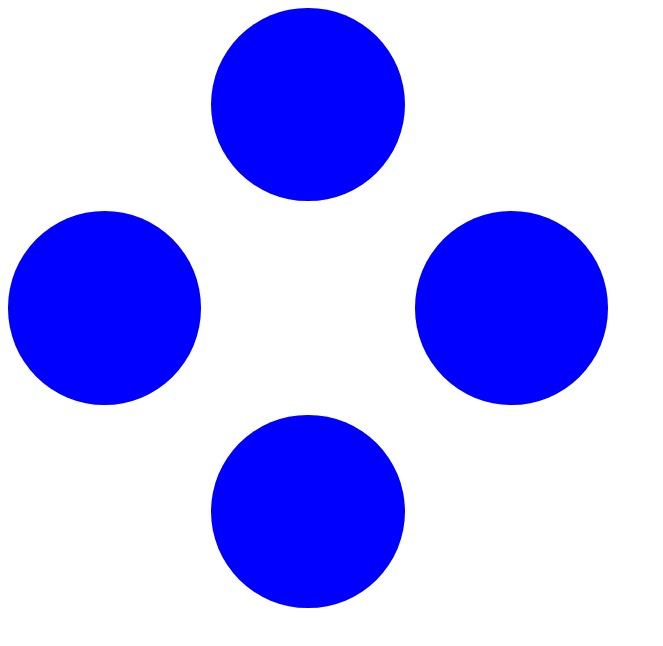
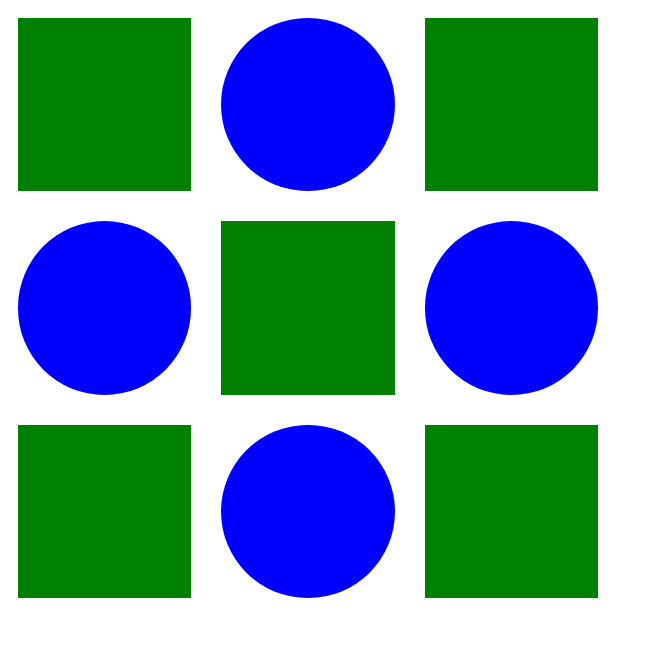
Before and after one commit to divyanshupathak96/Squares-and-Cirlces---HTML-CSS-Challenge---m9yua04lse20, a plain HTML site: page index.html in a window 1280 px wide. Shown: the whole page, without its empty margins (0-663 px from the left). Drawn offline with Linux system fonts and the light colour scheme.

Commit message:
Update styles.css

```diff
--- a/styles.css
+++ b/styles.css
@@ -7,9 +7,13 @@
   gap: 10px;
 }
 
-.inner-element {
+.inner-square,
+.circle {
   background-color: green;
   margin: 10px;
+  display: flex;
+  justify-content: center;
+  align-items: center;
 }
 
 .circle {
```
